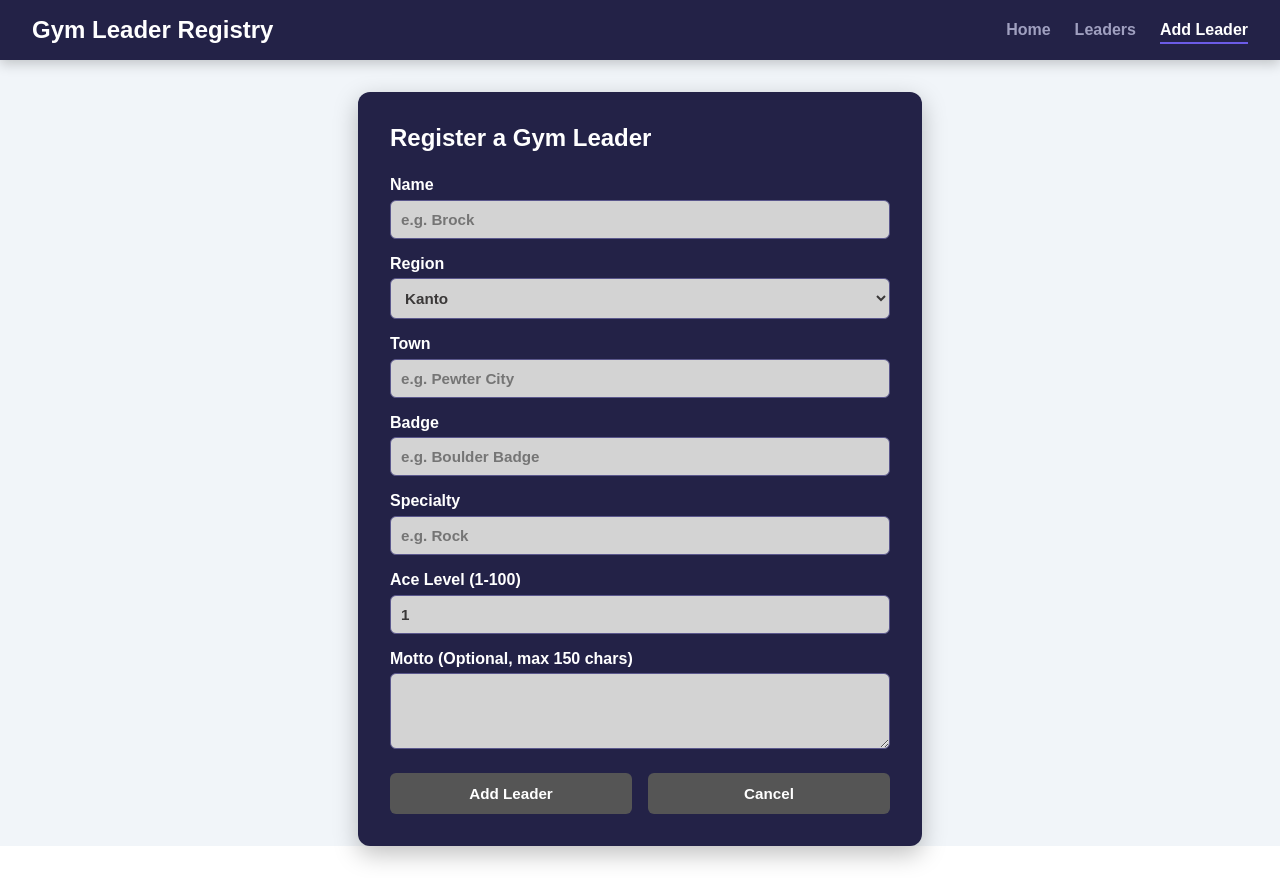
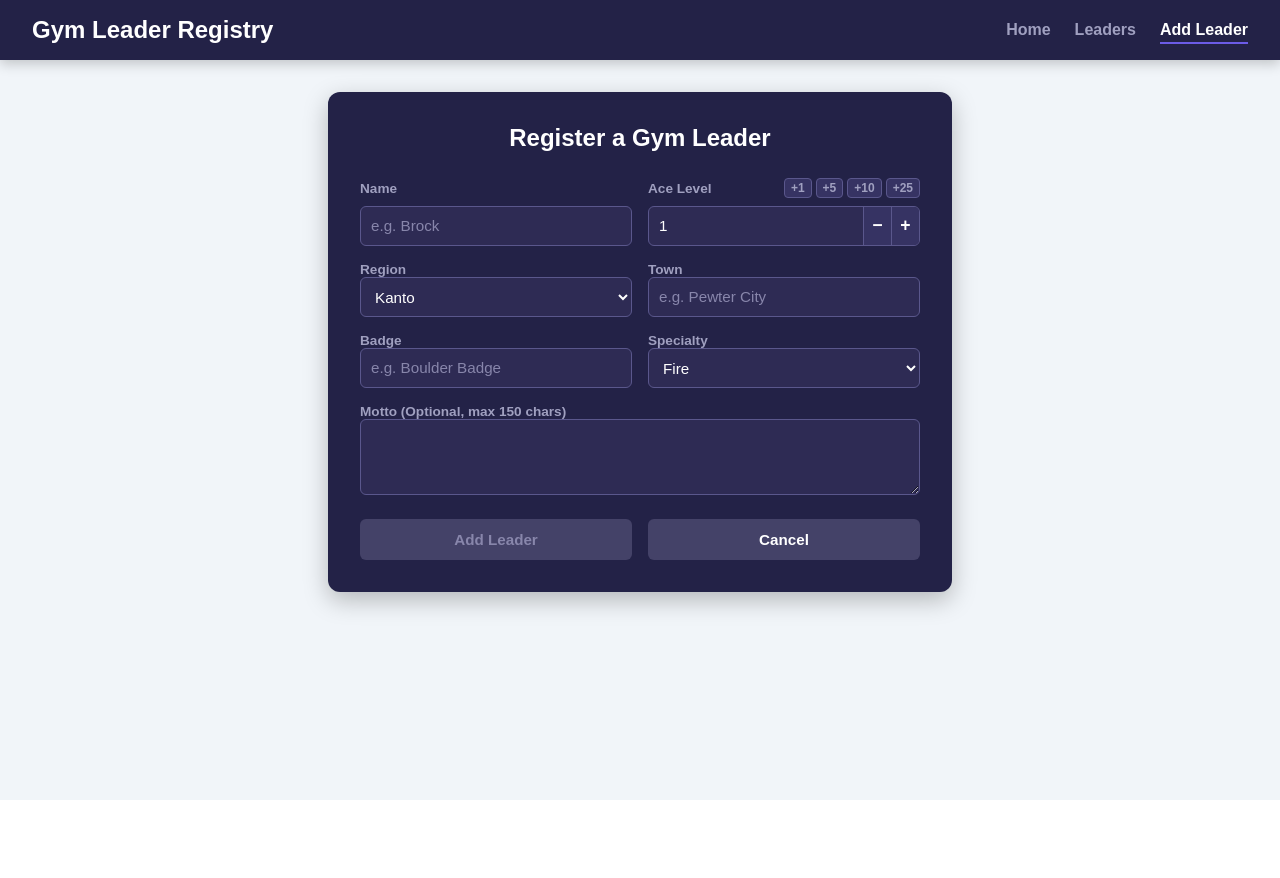
Before and after one commit to khervaster/poke-gym-leaders-register-domingo, an Angular app: page /leaders/new in a window 1280 px wide. After the commit the page ends 800 px from the top, so only its background shows below. Built offline with nearby package versions, Linux system fonts and the light colour scheme.

Commit message:
feat: made leader form better(ace level have add buttons now, specialty dropdown list, 2x2 colrow, better colors) + changed other number font color to yellow

```diff
--- a/src/app/components/home/home.css
+++ b/src/app/components/home/home.css
@@ -39,5 +39,5 @@
   font-size: 2.5rem;
   font-weight: bold;
   margin: 0.5rem 0 0 0;
-  color: #6c5ce7;
+  color: #e2fa58;
 }
--- a/src/app/components/leader-card/leader-card.css
+++ b/src/app/components/leader-card/leader-card.css
@@ -61,6 +61,12 @@
   margin-top: 0.15rem;
 }
 
+.field-item .value.ace-level {
+  font-size: 1rem;
+  color: #f1c40f;
+  font-weight: bold;
+}
+
 
 .motto {
   font-style: italic;
--- a/src/app/components/leader-card/leader-card.html
+++ b/src/app/components/leader-card/leader-card.html
@@ -26,7 +26,7 @@
   <div class="card-row single">
     <div class="field-item">
       <span class="label">Ace Level</span>
-      <span class="value">{{ leader().aceLevel }}</span>
+      <span class="value ace-level">{{ leader().aceLevel }}</span>
     </div>
   </div>
 
--- a/src/app/components/leader-form/leader-form.css
+++ b/src/app/components/leader-form/leader-form.css
@@ -1,5 +1,5 @@
 .form-container {
-  max-width: 500px;
+  max-width: 560px;
   margin: 2rem auto;
   background: #232247;
   color: #ffffff;
@@ -11,6 +11,17 @@
 .form-container h2 {
   margin-top: 0;
   margin-bottom: 1.5rem;
+  text-align: center;
+}
+
+.form-row {
+  display: flex;
+  gap: 1rem;
+  align-items: flex-start;
+}
+
+.form-row .field {
+  flex: 1;
 }
 
 .field {
@@ -19,25 +30,107 @@
   margin-bottom: 1rem;
 }
 
-label {
+
+.label-row {
+  display: flex;
+  justify-content: space-between;
+  align-items: center;
+  min-height: 24px;
   margin-bottom: 0.35rem;
-  font-weight: bold;
 }
 
+label {
+  font-weight: bold;
+  font-size: 0.85rem;
+  color: #a0a0c0;
+}
+
+
+.quick-add {
+  display: flex;
+  gap: 0.25rem;
+}
+
+.quick-add button {
+  background: #363363;
+  color: #a0a0c0;
+  border: 1px solid #5a578c;
+  border-radius: 4px;
+  padding: 2px 6px;
+  font-size: 0.75rem;
+  font-weight: bold;
+  cursor: pointer;
+}
+
+.quick-add button:hover {
+  background: #6c5ce7;
+  color: #ffffff;
+  border-color: #6c5ce7;
+}
+
+.stepper-input {
+  display: flex;
+  background: #2e2b54;
+  border: 1px solid #5a578c;
+  border-radius: 6px;
+  overflow: hidden;
+  height: 40px;
+  box-sizing: border-box;
+}
+
+.stepper-input input {
+  border: none;
+  border-radius: 0;
+  background: transparent;
+  padding: 8px 10px;
+  width: 100%;
+  height: 100%;
+}
+
+.stepper-input .step-btn {
+  background: #363363;
+  color: #ffffff;
+  border: none;
+  border-left: 1px solid #5a578c;
+  border-radius: 0;
+  width: 36px;
+  font-size: 1.1rem;
+  font-weight: bold;
+  display: flex;
+  align-items: center;
+  justify-content: center;
+  padding: 0;
+  cursor: pointer;
+}
+
+.stepper-input .step-btn:hover {
+  background: #6c5ce7;
+}
 
 input, select, textarea {
   padding: 10px;
   border-radius: 6px;
   border: 1px solid #5a578c;
-  background: #d3d3d3;
-  color: #3a3838;
-  font-weight: bold;
+  background: #2e2b54;
+  color: #ffffff;
   font-size: 0.95rem;
   outline: none;
+  box-sizing: border-box;
+  width: 100%;
+  height: 40px;
+}
+
+textarea {
+  height: auto;
+}
+
+input::placeholder, textarea::placeholder {
+  color: #8886ab;
 }
 
 input:focus, select:focus, textarea:focus {
   border-color: #6c5ce7;
+  background: #363363;
 }
 
 .error {
@@ -52,7 +145,7 @@
   margin-top: 1.5rem;
 }
 
-button {
+.actions button {
   flex: 1;
   padding: 12px;
   border-radius: 6px;
@@ -64,11 +157,16 @@
   font-size: 0.95rem;
 }
 
-button:disabled {
-  background: #555555;
+.actions button:hover {
+  opacity: 0.9;
+}
+
+.actions button:disabled {
+  background: #444268;
+  color: #8886ab;
   cursor: not-allowed;
 }
 
-button.cancel {
-  background: #555555;
+.actions button.cancel {
+  background: #444268;
 }
--- a/src/app/components/leader-form/leader-form.html
+++ b/src/app/components/leader-form/leader-form.html
@@ -2,14 +2,40 @@
   <h2>{{ id() ? 'Edit Gym Leader' : 'Register a Gym Leader' }}</h2>
 
   <form [formGroup]="form" (ngSubmit)="onSubmit()">
+    <div class="form-row">
       <div class="field">
+        <div class="label-row">
           <label>Name</label>
+        </div>
         <input formControlName="name" placeholder="e.g. Brock" />
         @if (form.controls.name.touched && form.controls.name.invalid) {
-        <span class="error">Name is required (at least 2 characters).</span>
+          <span class="error">Name is required (min 2 chars).</span>
         }
       </div>
 
+      <div class="field">
+        <div class="label-row">
+          <label>Ace Level</label>
+          <div class="quick-add">
+            <button type="button" (click)="changeLevel(1)">+1</button>
+            <button type="button" (click)="changeLevel(5)">+5</button>
+            <button type="button" (click)="changeLevel(10)">+10</button>
+            <button type="button" (click)="changeLevel(25)">+25</button>
+          </div>
+        </div>
+
+        <div class="stepper-input">
+          <input type="number" formControlName="aceLevel" min="1" max="100" />
+          <button type="button" class="step-btn" (click)="changeLevel(-1)">−</button>
+          <button type="button" class="step-btn" (click)="changeLevel(1)">+</button>
+        </div>
+        @if (form.controls.aceLevel.touched && form.controls.aceLevel.invalid) {
+          <span class="error">Level must be between 1 and 100.</span>
+        }
+      </div>
+    </div>
+
+    <div class="form-row">
       <div class="field">
         <label>Region</label>
         <select formControlName="region">
@@ -26,7 +52,9 @@
           <span class="error">Town is required.</span>
         }
       </div>
+    </div>
 
+    <div class="form-row">
       <div class="field">
         <label>Badge</label>
         <input formControlName="badge" placeholder="e.g. Boulder Badge" />
@@ -37,18 +65,29 @@
 
       <div class="field">
         <label>Specialty</label>
-      <input formControlName="specialty" placeholder="e.g. Rock" />
+        <select formControlName="specialty">
+          <option value="Fire">Fire</option>
+          <option value="Water">Water</option>
+          <option value="Grass">Grass</option>
+          <option value="Electric">Electric</option>
+          <option value="Rock">Rock</option>
+          <option value="Ground">Ground</option>
+          <option value="Psychic">Psychic</option>
+          <option value="Ice">Ice</option>
+          <option value="Dragon">Dragon</option>
+          <option value="Ghost">Ghost</option>
+          <option value="Fighting">Fighting</option>
+          <option value="Poison">Poison</option>
+          <option value="Flying">Flying</option>
+          <option value="Bug">Bug</option>
+          <option value="Normal">Normal</option>
+          <option value="Steel">Steel</option>
+          <option value="Dark">Dark</option>
+        </select>
         @if (form.controls.specialty.touched && form.controls.specialty.invalid) {
           <span class="error">Specialty is required.</span>
         }
       </div>
-
-    <div class="field">
-      <label>Ace Level (1-100)</label>
-      <input type="number" formControlName="aceLevel" />
-      @if (form.controls.aceLevel.touched && form.controls.aceLevel.invalid) {
-        <span class="error">Ace level must be between 1 and 100.</span>
-      }
     </div>
 
     <div class="field">
--- a/src/app/components/leader-form/leader-form.ts
+++ b/src/app/components/leader-form/leader-form.ts
@@ -15,7 +15,6 @@
   private service = inject(GymLeaderService);
   private router = inject(Router);
 
-  // Route Input Binding receives :id parameter automatically
   id = input<string>();
 
   form = this.fb.nonNullable.group({
@@ -23,7 +22,7 @@
     region: ['Kanto' as 'Kanto' | 'Johto' | 'Hoenn', Validators.required],
     town: ['', Validators.required],
     badge: ['', Validators.required],
-    specialty: ['', Validators.required],
+    specialty: ['Fire', Validators.required],
     aceLevel: [1, [Validators.required, Validators.min(1), Validators.max(100)]],
     motto: ['', Validators.maxLength(150)]
   });
@@ -35,6 +34,12 @@
         this.form.patchValue(data);
       });
     }
+  }
+
+  changeLevel(amount: number) {
+    const current = this.form.controls.aceLevel.value || 1;
+    const updated = Math.min(100, Math.max(1, current + amount));
+    this.form.controls.aceLevel.setValue(updated);
   }
 
   onSubmit() {
--- a/src/app/components/leader-list/leader-list.html
+++ b/src/app/components/leader-list/leader-list.html
@@ -1,4 +1,4 @@
-<h2>Gym Leaders Registry</h2>
+<h2> -- </h2>
 
 <div class="filter-bar">
   <button (click)="selectedRegion.set('All')" [class.active]="selectedRegion() === 'All'">All</button>
```
Also changed, not shown: 1 other file (tests, documents, lock files or other folders). Lines whose indentation alone changed are shown as unchanged.
